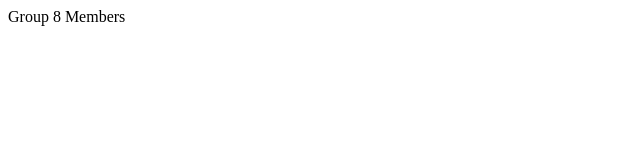
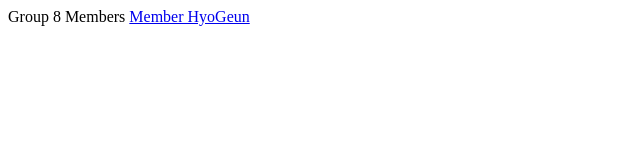
Before and after one commit to cnurc8/makehomepage, a plain HTML site: page index.html in a window 1280 px wide. Shown: the whole page, without its empty margins (0-640 px from the left). Drawn offline with Linux system fonts and the light colour scheme.

Commit message:
Add Link(HyoGeun.html) in index.html

```diff
--- a/index.html
+++ b/index.html
@@ -2,5 +2,7 @@
 	<title>Group 8 homepage </title>
 	<head> Group 8 Members </head>
 
-	<body> </body>
+	<body>
+		<a href ='HyoGeun.html'>Member HyoGeun</a>
+	</body>
 </html>
```
